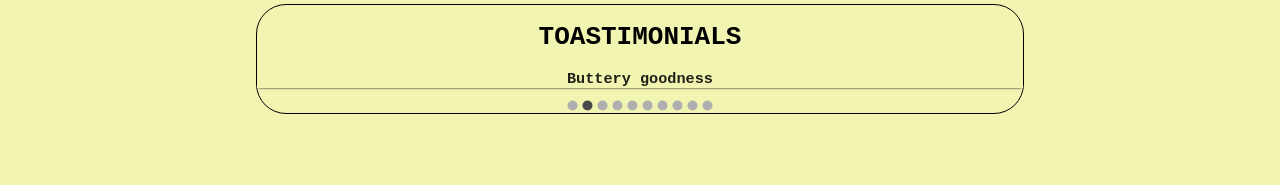
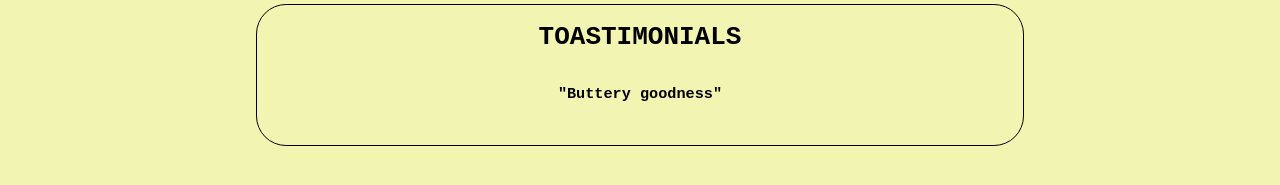
Before and after one commit to elidcraig/lets-have-a-toast, a React (Create React App) app: page / in a window 1280 px wide. Shown: the part 707-892 px from the top of the page. Before the commit the page ends 871 px from the top, so only its background shows below. Built offline with nearby package versions, Linux system fonts and the light colour scheme; data requests are answered from the project's data file.

Commit message:
styled toastimonials carousel

```diff
--- a/src/components/Toastimonials.css
+++ b/src/components/Toastimonials.css
@@ -6,8 +6,3 @@
   border-color: black;
   border-radius: 30px;
 }
-
-.item__text {
-  background-color: #F2F5B1;
-  margin-top: 0px;
-}
--- a/src/components/Toastimonials.js
+++ b/src/components/Toastimonials.js
@@ -1,7 +1,6 @@
 import React, {useState, useEffect} from 'react';
 import {motion} from 'framer-motion'
 import Carousel from 'react-material-ui-carousel'
-import { Paper, Button } from '@mui/material'
 import './Toastimonials.css'
 
 function Toastimonials() {
@@ -14,24 +13,16 @@ function Toastimonials() {
   }, [])
 
   const listItems = toastimonials.map(item =>
-    <Item className='toastimonials__card' key={item.id} text={item.toastimonial}/>)
+    <h3 className='toastimonials__card' key={item.id}>"{item.toastimonial}"</h3>)
 
   return (
     <motion.div className='toastimonials' whileHover={{ scale: 1.02 }}>
       <h1>TOASTIMONIALS</h1>
-      <Carousel className='toastimonials__list'>
+      <Carousel className='toastimonials__list' indicators={false} interval={3000} navButtonsAlwaysInvisible={true} height={'75px'}>
         {listItems}
       </Carousel>
     </motion.div>
   );
 }
 
-function Item({text}) {
-  return (
-    <Paper>
-      <h3 className='item__text'>{text}</h3>
-    </Paper>
-  )
-}
-
 export default Toastimonials;
```
